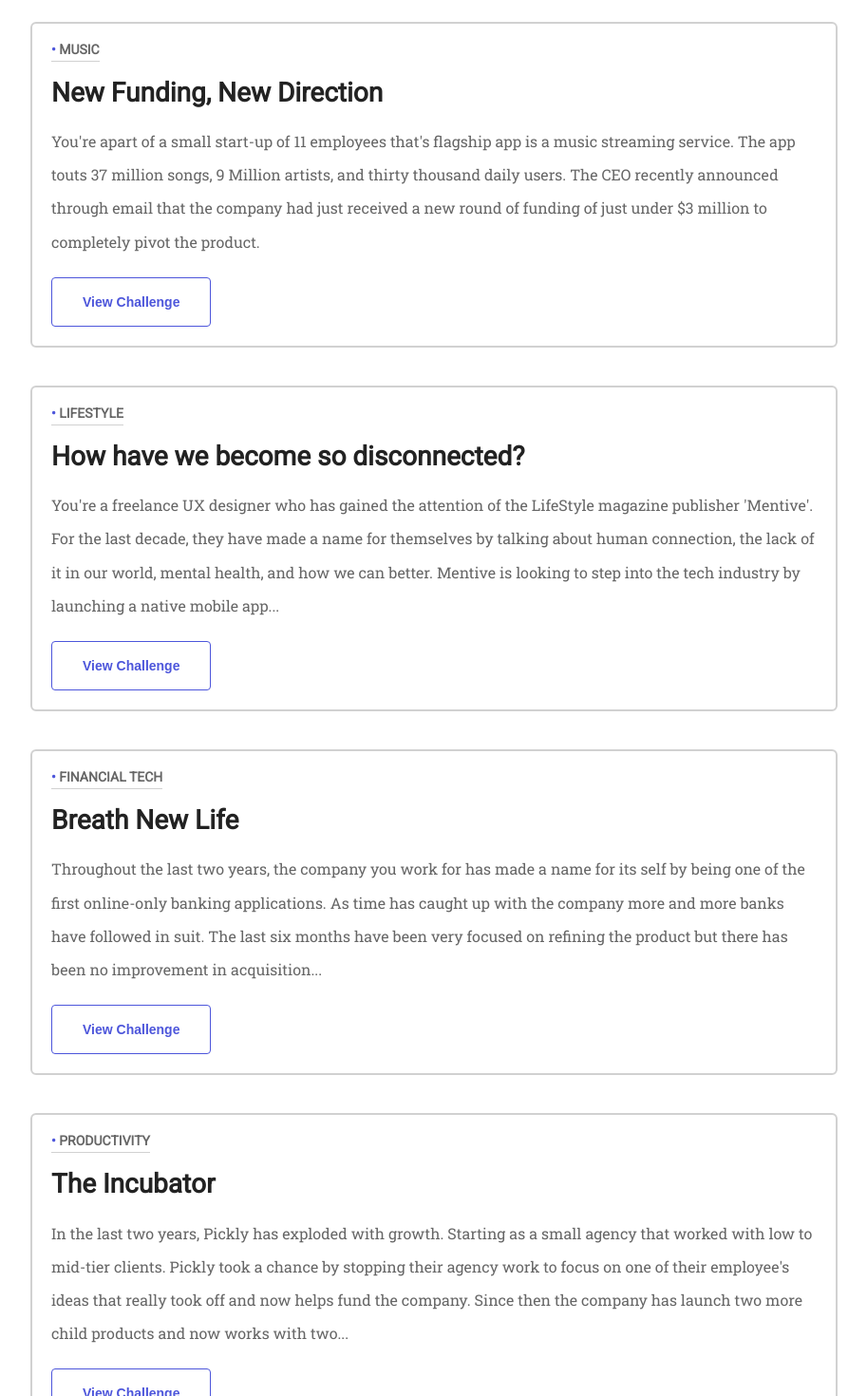
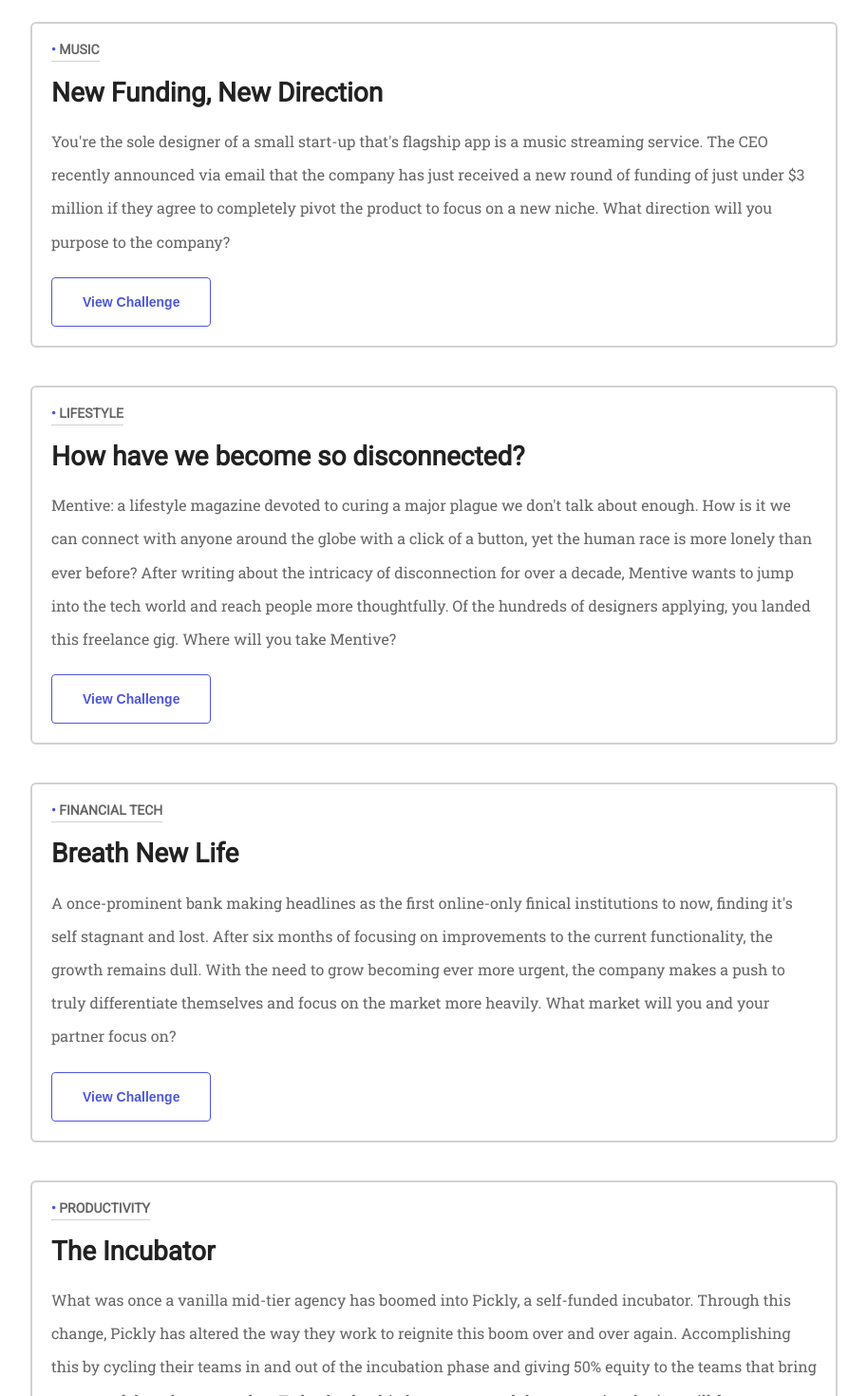
Before and after one commit to MatthewVaccaro/ContributionProduction, a React (Create React App) app: page /all_challenges in a window 1280 px wide. Shown: the part 280-1750 px from the top of the page at 95% size, without its empty margins (183-1096 px from the left). Built offline with nearby package versions, Linux system fonts and the light colour scheme.

Commit message:
Added Summary

```diff
--- a/src/data/challengesData.js
+++ b/src/data/challengesData.js
@@ -7,7 +7,7 @@ export const challengesData = [
     industry: "Music",
     device: "Your Choice",
     info:
-      "You're apart of a small start-up of 11 employees that's flagship app is a music streaming service. The app touts 37 million songs, 9 Million artists, and thirty thousand daily users. The CEO recently announced through email that the company had just received a new round of funding of just under $3 million to completely pivot the product."
+      "You're the sole designer of a small start-up that's flagship app is a music streaming service. The CEO recently announced via email that the company has just received a new round of funding of just under $3 million if they agree to completely pivot the product to focus on a new niche. What direction will you purpose to the company?"
   },
   {
     id: "02",
@@ -15,7 +15,7 @@ export const challengesData = [
     industry: "Lifestyle",
     device: "Native App",
     info:
-      "You're a freelance UX designer who has gained the attention of the LifeStyle magazine publisher 'Mentive'. For the last decade, they have made a name for themselves by talking about human connection, the lack of it in our world, mental health, and how we can better. Mentive is looking to step into the tech industry by launching a native mobile app..."
+      "Mentive: a lifestyle magazine devoted to curing a major plague we don't talk about enough. How is it we can connect with anyone around the globe with a click of a button, yet the human race is more lonely than ever before? After writing about the intricacy of disconnection for over a decade, Mentive wants to jump into the tech world and reach people more thoughtfully. Of the hundreds of designers applying, you landed this freelance gig. Where will you take Mentive?"
   },
   {
     id: "03",
@@ -23,7 +23,7 @@ export const challengesData = [
     industry: "Financial Tech",
     device: "Your Choice",
     info:
-      "Throughout the last two years, the company you work for has made a name for its self by being one of the first online-only banking applications. As time has caught up with the company more and more banks have followed in suit. The last six months have been very focused on refining the product but there has been no improvement in acquisition..."
+      "A once-prominent bank making headlines as the first online-only finical institutions to now, finding it's self stagnant and lost. After six months of focusing on improvements to the current functionality, the growth remains dull. With the need to grow becoming ever more urgent, the company makes a push to truly differentiate themselves and focus on the market more heavily. What market will you and your partner focus on?"
   },
   {
     id: "04",
@@ -31,7 +31,7 @@ export const challengesData = [
     industry: "Productivity",
     device: "Your Choice",
     info:
-      "In the last two years, Pickly has exploded with growth. Starting as a small agency that worked with low to mid-tier clients. Pickly took a chance by stopping their agency work to focus on one of their employee's ideas that really took off and now helps fund the company. Since then the company has launch two more child products and now works with two..."
+      "What was once a vanilla mid-tier agency has boomed into Pickly, a self-funded incubator. Through this change, Pickly has altered the way they work to reignite this boom over and over again. Accomplishing this by cycling their teams in and out of the incubation phase and giving 50% equity to the teams that bring a successful product to market. Today leadership has announced the newest incubation will focus on productivity and has chosen you, to be the designer of this year's team! What will you produce?"
   }
   // {
   //   id: "05",
```
